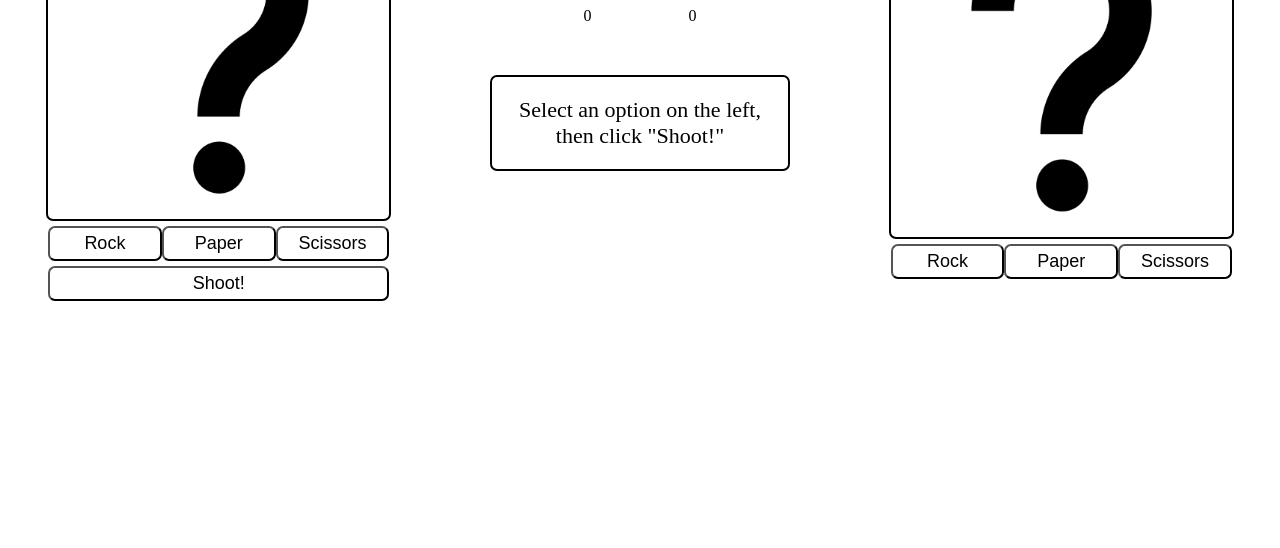
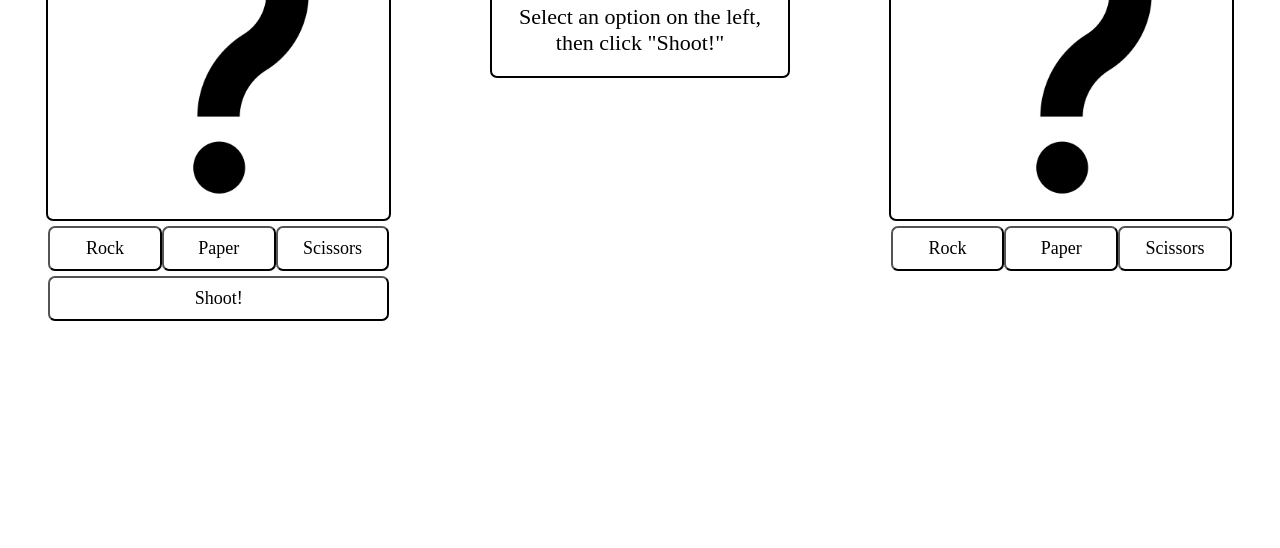
Before and after one commit to mbazzo1993/rock-paper-scissors, a plain HTML site: page index.html in a window 1280 px wide. Shown: the part 252-800 px from the top of the page. Drawn offline with Linux system fonts and the light colour scheme.

Commit message:
feat: add styling for all elements

```diff
--- a/style.css
+++ b/style.css
@@ -1,8 +1,11 @@
+* {
+    font-family: 'Futura', 'sans-serif';
+}
+
 body {
     display: flex;
     flex-direction: row;
     justify-content: space-evenly;
-    align-items: center;
 }
 
 .col {
@@ -29,9 +32,15 @@ h1 {
 .btn_style {
     width: 100%;
     background-color: white;
-    padding: 5px;
+    padding: 10px;
     font-size: 18px;
     border-radius: 7px;
+}
+
+.btn-selected {
+    background-color: #0f0ade;
+    color: white;
+    font-weight: bold;
 }
 
 .choice_image {
@@ -59,7 +68,7 @@ h1 {
     justify-content: space-evenly;
 }
 
-#scores #p1_score, #scores #p2_score {
+#scores #p1_score_disp, #scores #p2_score_disp {
     width: 100%;
     font-size: 28px;
     border: 2px solid;
```
